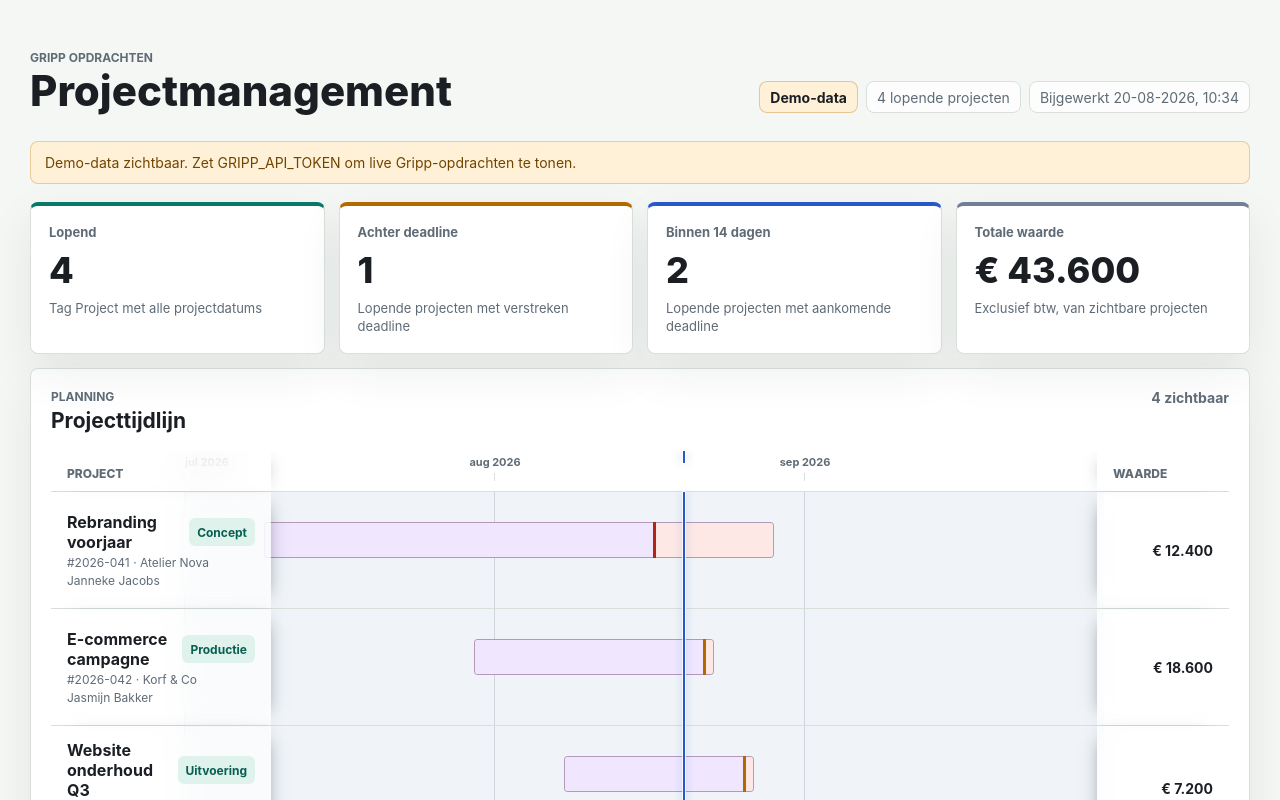
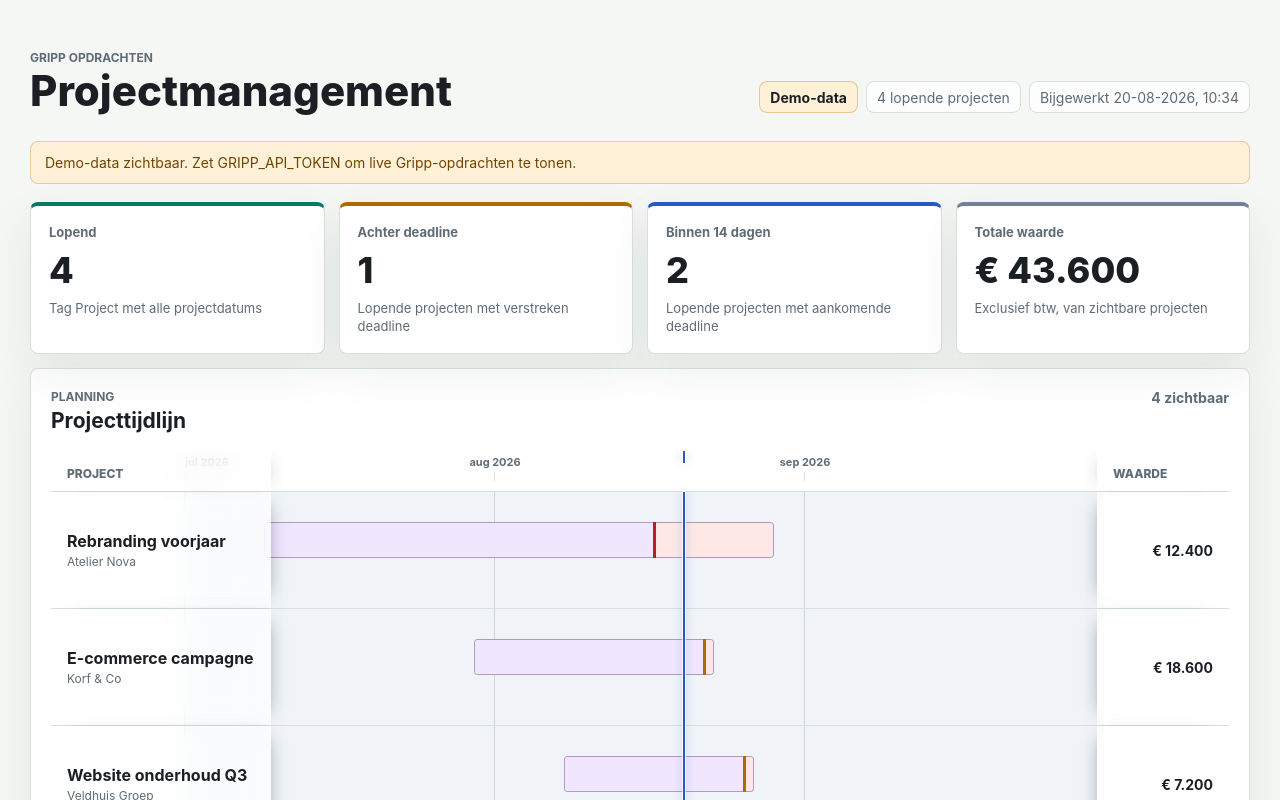
Before and after one commit to maxancedecot/GrippMCP, a Next.js app: page /projectmanagement in a window 1280 px wide. Shown: the top 800 px of the page. Built offline with nearby package versions, Linux system fonts and the light colour scheme.

Commit message:
Simplify project timeline labels

```diff
--- a/app/globals.css
+++ b/app/globals.css
@@ -1007,27 +1007,6 @@ td .inline-bar {
   opacity: 0.62;
 }
 
-.project-tag {
-  display: inline-flex;
-  min-height: 28px;
-  align-items: center;
-  border-radius: 6px;
-  padding: 4px 8px;
-  font-size: 12px;
-  font-weight: 740;
-  white-space: nowrap;
-}
-
-.project-tag--good {
-  background: var(--good-soft);
-  color: #075f53;
-}
-
-.project-tag--neutral {
-  background: var(--neutral-soft);
-  color: #536272;
-}
-
 .sr-only {
   position: absolute;
   width: 1px;
--- a/app/projectmanagement/page.tsx
+++ b/app/projectmanagement/page.tsx
@@ -13,7 +13,7 @@ export const metadata: Metadata = {
 
 type JsonRecord = Record<string, unknown>;
 type ProjectSearchParams = Record<string, string | string[] | undefined>;
-type RelationEntity = "company" | "employee" | "projectphase" | "tag";
+type RelationEntity = "company" | "projectphase" | "tag";
 
 type ProjectSource = {
   mode: "live" | "demo";
@@ -22,10 +22,8 @@ type ProjectSource = {
 
 type ProjectRow = {
   id: number;
-  code: string;
   name: string;
   company: string;
-  manager: string;
   phase: string;
   deadline?: string;
   startDate?: string;
@@ -215,10 +213,8 @@ function ProjectTimeline({
                 <div className="project-timeline-details project-timeline-fixed project-timeline-fixed--left">
                   <div className="project-timeline-title-row">
                     <span className="row-title">{project.name}</span>
-                    <span className="project-tag project-tag--good">{project.phase}</span>
                   </div>
-                  <span className="cell-muted">{project.code} · {project.company}</span>
-                  <span className="cell-muted">{project.manager}</span>
+                  <span className="cell-muted">{project.company}</span>
                 </div>
 
                 <div className="project-timeline-track" aria-label={`${project.name}: van ${formatDate(startDate)} tot ${formatDate(deliveryDate)}; interne oplevering ${formatDate(deadlineDate)}`}>
@@ -274,18 +270,16 @@ async function getProjectManagementData(): Promise<ProjectManagementData> {
     const projectRecords = await fetchProjectPages(client);
     const relationIds = {
       companies: uniqueRelationIds(projectRecords, "company"),
-      employees: uniqueRelationIds(projectRecords, "accountmanager"),
       phases: uniqueRelationIds(projectRecords, "phase"),
       tags: uniqueRelationIds(projectRecords, "tags")
     };
-    const [companies, employees, phases, tags] = await Promise.all([
+    const [companies, phases, tags] = await Promise.all([
       fetchRelationNames(client, "company", relationIds.companies),
-      fetchRelationNames(client, "employee", relationIds.employees),
       fetchRelationNames(client, "projectphase", relationIds.phases),
       fetchRelationNames(client, "tag", relationIds.tags)
     ]);
 
-    const projects = projectRecords.map((project) => projectRowFromRecord(project, { companies, employees, phases, tags }));
+    const projects = projectRecords.map((project) => projectRowFromRecord(project, { companies, phases, tags }));
     return buildProjectManagementData(projects, { mode: "live", message: "" });
   } catch (error) {
     return buildProjectManagementData(createDemoProjects(), {
@@ -378,17 +372,14 @@ function buildProjectManagementData(projects: ProjectRow[], source: ProjectSourc
 
 function projectRowFromRecord(
   project: JsonRecord,
-  relations: { companies: Map<number, string>; employees: Map<number, string>; phases: Map<number, string>; tags: Map<number, string> }
+  relations: { companies: Map<number, string>; phases: Map<number, string>; tags: Map<number, string> }
 ): ProjectRow {
   const id = idFrom(readField(project, "id")) ?? 0;
-  const number = stringFrom(readField(project, "number"));
 
   return {
     id,
-    code: number ? `#${number}` : `#${id}`,
     name: stringFrom(readField(project, "name")) ?? recordDisplayName(project, "Naamloze opdracht"),
     company: relationDisplayName(project, "company", relations.companies, "Geen klant"),
-    manager: relationDisplayName(project, "accountmanager", relations.employees, "Niet toegewezen"),
     phase: relationDisplayName(project, "phase", relations.phases, "Geen fase"),
     deadline: dateKeyFromValue(readField(project, "deadline")),
     startDate: dateKeyFromValue(readField(project, "startdate")),
@@ -783,13 +774,13 @@ function createDemoProjects(): ProjectRow[] {
   };
 
   return [
-    { id: 601, code: "#2026-041", name: "Rebranding voorjaar", company: "Atelier Nova", manager: "Janneke Jacobs", phase: "Concept", deadline: relativeDate(-3), startDate: relativeDate(-42), deliveryDate: relativeDate(8), tags: ["Project"], value: 12400, archived: false },
-    { id: 602, code: "#2026-042", name: "E-commerce campagne", company: "Korf & Co", manager: "Jasmijn Bakker", phase: "Productie", deadline: relativeDate(2), startDate: relativeDate(-21), deliveryDate: relativeDate(2), tags: ["Project"], value: 18600, archived: false },
-    { id: 603, code: "#2026-043", name: "Website onderhoud Q3", company: "Veldhuis Groep", manager: "Noor de Vries", phase: "Uitvoering", deadline: relativeDate(6), startDate: relativeDate(-12), deliveryDate: relativeDate(6), tags: ["Project"], value: 7200, archived: false },
-    { id: 604, code: "#2026-044", name: "Employer branding", company: "Meridian", manager: "Milan Jansen", phase: "Review", deadline: relativeDate(11), startDate: relativeDate(-28), deliveryDate: relativeDate(11), tags: ["Campagne"], value: 9500, archived: false },
-    { id: 605, code: "#2026-045", name: "Jaarverslag 2026", company: "Hartman Industries", manager: "Janneke Jacobs", phase: "Uitvoering", deadline: relativeDate(28), startDate: relativeDate(8), deliveryDate: relativeDate(28), completedDate: relativeDate(-1), tags: ["Project"], value: 15750, archived: false },
-    { id: 606, code: "#2026-031", name: "Contentretainer juni", company: "Studio Linden", manager: "Jasmijn Bakker", phase: "Uitvoering", deadline: relativeDate(35), startDate: relativeDate(-18), deliveryDate: relativeDate(35), tags: ["Project"], value: 5400, archived: false },
-    { id: 607, code: "#2026-029", name: "Productlancering", company: "Penta Labs", manager: "Noor de Vries", phase: "Oplevering", deadline: relativeDate(-16), startDate: relativeDate(-62), deliveryDate: relativeDate(-16), tags: ["Project"], value: 22400, archived: true },
-    { id: 608, code: "#2026-024", name: "Merkstrategie", company: "Lumen Partners", manager: "Milan Jansen", phase: "Afgerond", deadline: relativeDate(-49), startDate: relativeDate(-90), deliveryDate: relativeDate(-49), tags: ["Project"], value: 13800, archived: true }
+    { id: 601, name: "Rebranding voorjaar", company: "Atelier Nova", phase: "Concept", deadline: relativeDate(-3), startDate: relativeDate(-42), deliveryDate: relativeDate(8), tags: ["Project"], value: 12400, archived: false },
+    { id: 602, name: "E-commerce campagne", company: "Korf & Co", phase: "Productie", deadline: relativeDate(2), startDate: relativeDate(-21), deliveryDate: relativeDate(2), tags: ["Project"], value: 18600, archived: false },
+    { id: 603, name: "Website onderhoud Q3", company: "Veldhuis Groep", phase: "Uitvoering", deadline: relativeDate(6), startDate: relativeDate(-12), deliveryDate: relativeDate(6), tags: ["Project"], value: 7200, archived: false },
+    { id: 604, name: "Employer branding", company: "Meridian", phase: "Review", deadline: relativeDate(11), startDate: relativeDate(-28), deliveryDate: relativeDate(11), tags: ["Campagne"], value: 9500, archived: false },
+    { id: 605, name: "Jaarverslag 2026", company: "Hartman Industries", phase: "Uitvoering", deadline: relativeDate(28), startDate: relativeDate(8), deliveryDate: relativeDate(28), completedDate: relativeDate(-1), tags: ["Project"], value: 15750, archived: false },
+    { id: 606, name: "Contentretainer juni", company: "Studio Linden", phase: "Uitvoering", deadline: relativeDate(35), startDate: relativeDate(-18), deliveryDate: relativeDate(35), tags: ["Project"], value: 5400, archived: false },
+    { id: 607, name: "Productlancering", company: "Penta Labs", phase: "Oplevering", deadline: relativeDate(-16), startDate: relativeDate(-62), deliveryDate: relativeDate(-16), tags: ["Project"], value: 22400, archived: true },
+    { id: 608, name: "Merkstrategie", company: "Lumen Partners", phase: "Afgerond", deadline: relativeDate(-49), startDate: relativeDate(-90), deliveryDate: relativeDate(-49), tags: ["Project"], value: 13800, archived: true }
   ];
 }
```
